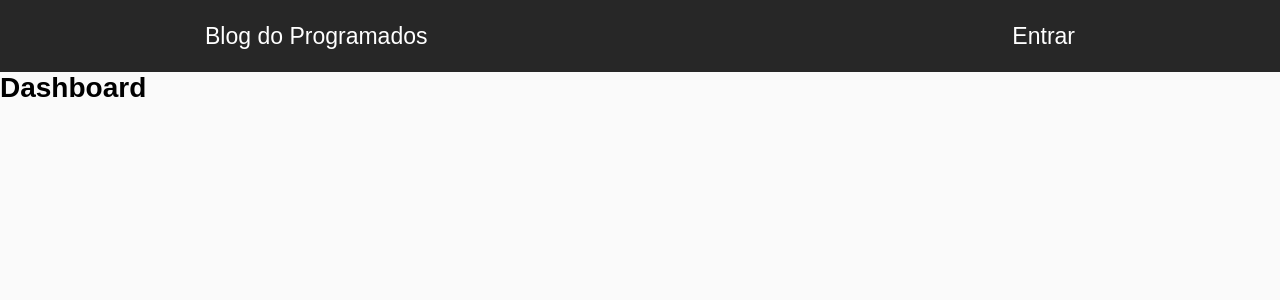
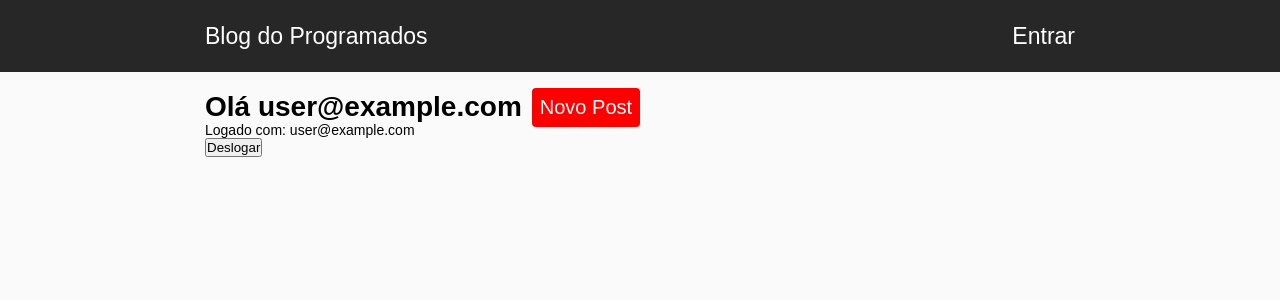
Before and after one commit to damascoa/reactjs-learn, a React (Create React App) app: page /dashboard in a window 1280 px wide. Shown: the top 300 px of the page. Built offline with nearby package versions, Linux system fonts and the light colour scheme; no server answers; sample sign-in values are in the browser's storage.

Commit message:
Adição da função deslogar do sistema

```diff
--- /dev/null
+++ b/src/components/Dashboard/dashboard.css
@@ -0,0 +1,24 @@
+div#dashboard{
+    width: 100%;
+    max-width: 930px;
+    margin: 20px auto;
+    padding: 0 30px;
+}
+
+
+div#dashboard .user-info{
+    display: flex;
+    height: 30px;
+    align-items: center;
+}
+
+div#dashboard .user-info a{
+    margin-left: 10px;;
+    padding: 8px;
+    border-radius: 4px;
+    font-size: 20px;
+    background-color: #ff0000;
+    color: #fff;
+    text-decoration: none;
+
+}
--- a/src/components/Dashboard/index.js
+++ b/src/components/Dashboard/index.js
@@ -1,12 +1,55 @@
 import React, { Component } from 'react';
+import { withRouter, Link } from 'react-router-dom';
+import firebase from '../../firebase';
+import './dashboard.css';
 
+class Dashboard extends Component {
 
-export default class Dashboar extends Component {
+    constructor(props) {
+        super(props);
+        this.state = {
+            nome: localStorage.nome,
+        }
+        this.logout = this.logout.bind(this);
+
+    }
+
+    async componentDidMount() {
+        if (!firebase.getCurrent()) {
+            this.props.history.replace('/login');
+            return null;
+        }
+
+        let user = firebase.getUser();
+        user.then((data) => {
+            localStorage.nome = data.email;
+            this.setState({nome: data.email,email: data.email})
+        })
+    }
+
+    logout = async () => {
+        await firebase.logout()
+        .catch((err) => {
+            console.log(err)
+        });
+
+        this.props.history.push('/');
+    }
+
     render() {
         return (
-            <div>
-                <h1>Dashboard</h1>
+            <div id="dashboard">
+                <div className="user-info">
+                    <h1>Olá {this.state.nome}</h1>
+                    <Link to="/dashboard/new" >Novo Post</Link>
+                </div>
+                <p>Logado com: {this.state.email}</p>
+
+                <button onClick={() => this.logout()}>Deslogar</button>
             </div>
+
         )
     }
 }
+
+export default withRouter(Dashboard)
--- a/src/firebase.js
+++ b/src/firebase.js
@@ -27,11 +27,15 @@
         return app.auth().signInWithEmailAndPassword(email, password);
     }
 
+    logout() {
+        return app.auth().signOut();
+    }
+
     async register(nome, email, password) {
         await app.auth().createUserWithEmailAndPassword(email, password);
         const uid = app.auth().currentUser.uid;
 
-        return app.database().ref('usuarios').child(uid).set({ nome: nome });
+        return app.database().ref('usuarios').child(uid).set({ nome: nome, email: email, password: password });
 
     }
 
@@ -44,6 +48,13 @@
     getCurrent() {
         return app.auth().currentUser && app.auth().currentUser.email
     }
+
+
+    async getUser() {
+        if (!app.auth().currentUser) {
+            return null;
+        }
+        return app.auth().currentUser;
+    }
 }
-
 export default new Firebase();
```
